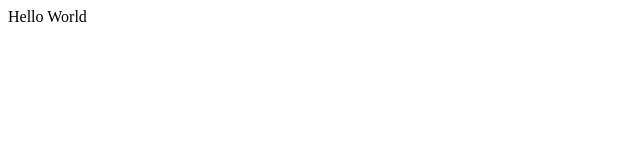
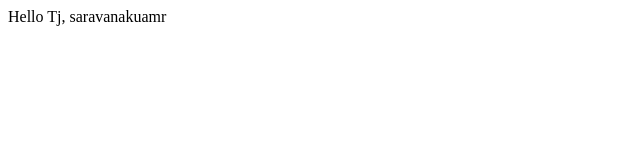
Before and after one commit to tj-saravanakumar/cv, a plain HTML site: page index.html in a window 1280 px wide. Shown: the whole page, without its empty margins (0-640 px from the left). Drawn offline with Linux system fonts and the light colour scheme.

Commit message:
Update index.html

```diff
--- a/index.html
+++ b/index.html
@@ -1,5 +1,5 @@
 <html>
 <body>
-Hello World
+Hello Tj, saravanakuamr
 </body>
 </html>
```
